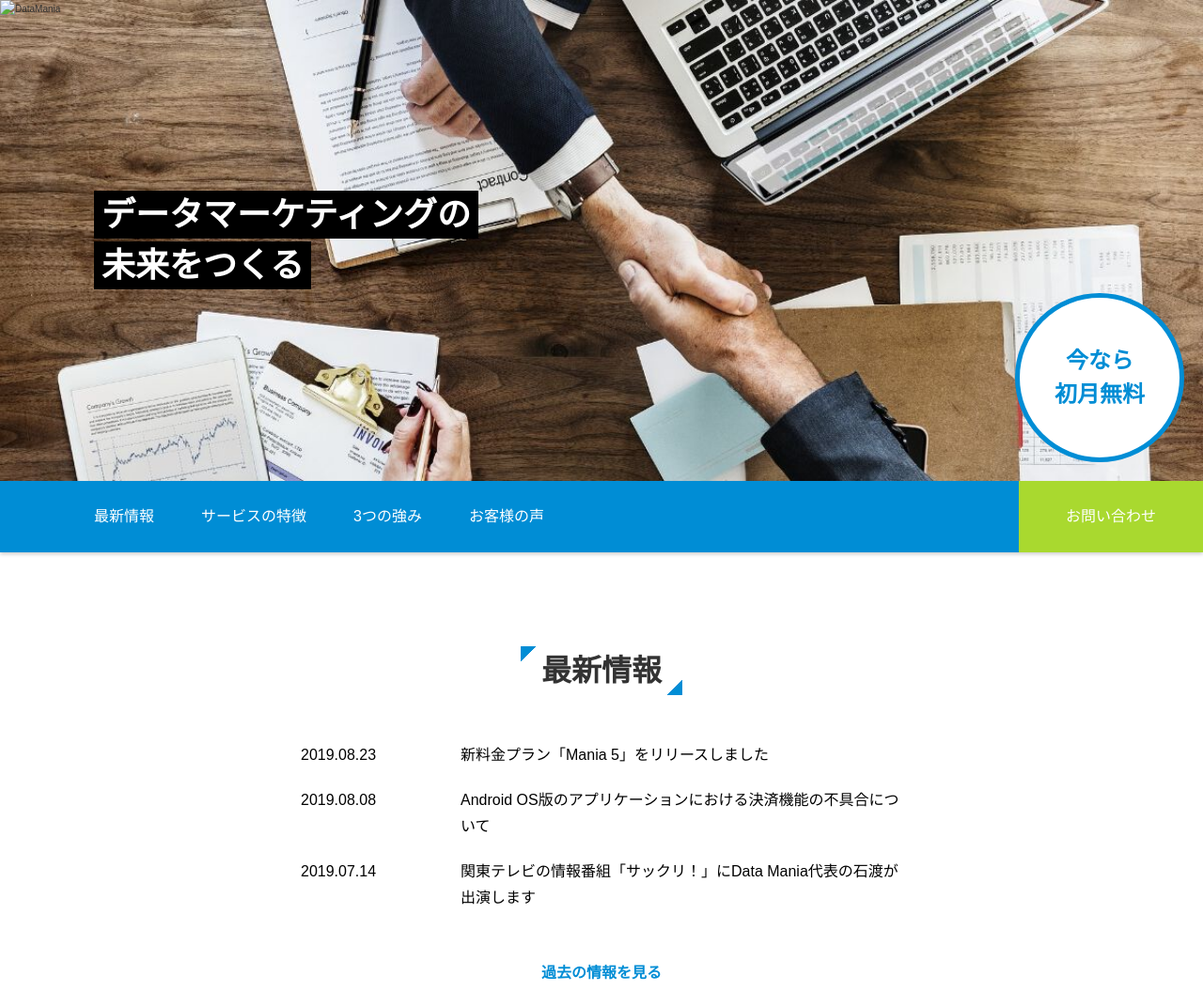
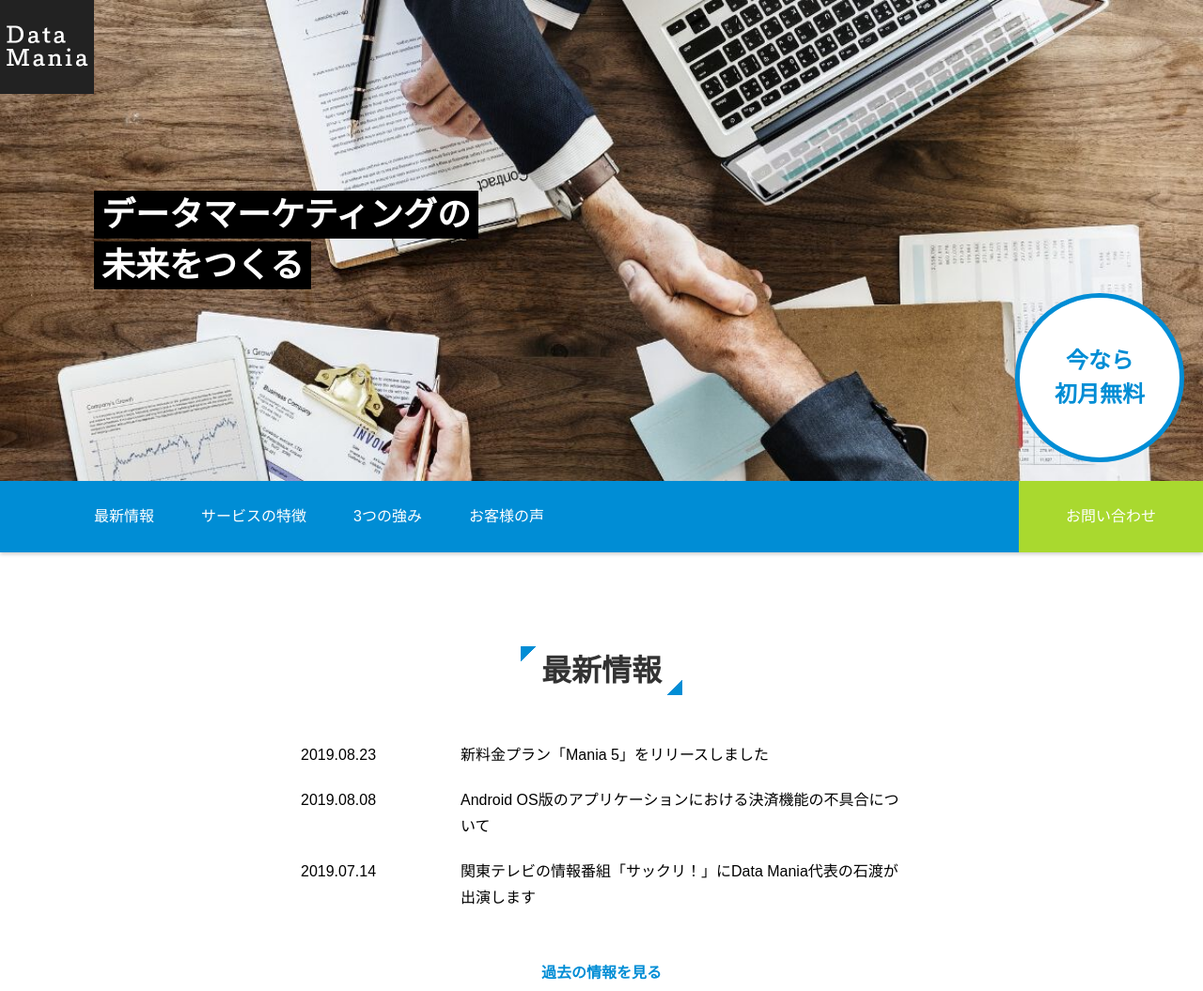
Before and after one commit to shiho32/mysite, a plain HTML site: page index.html in a window 1280 px wide. Shown: the top 1055 px of the page at 94% size. Drawn offline with Linux system fonts and the light colour scheme; a script that the page names is missing; files whose address does not match are found by name.

Commit message:
Update index.html

```diff
--- a/index.html
+++ b/index.html
@@ -15,7 +15,7 @@
       <div class="page-header__inner">
         <h1 class="page-header__title typo-bold"><span class="black-belt">データマーケティングの</span>
           <br><span class="black-belt">未来をつくる</span></h1>
-          <p class="page-header__logo"><img src="images/logo-datamania.png" alt="DataMania"></p>
+          <p class="page-header__logo"><img src="logo-datamania.png" alt="DataMania"></p>
           <p class="page-header__campaign"><a href="#" class="typo-bold">今なら
           <br>初月無料</a></p>
       </div>
```
